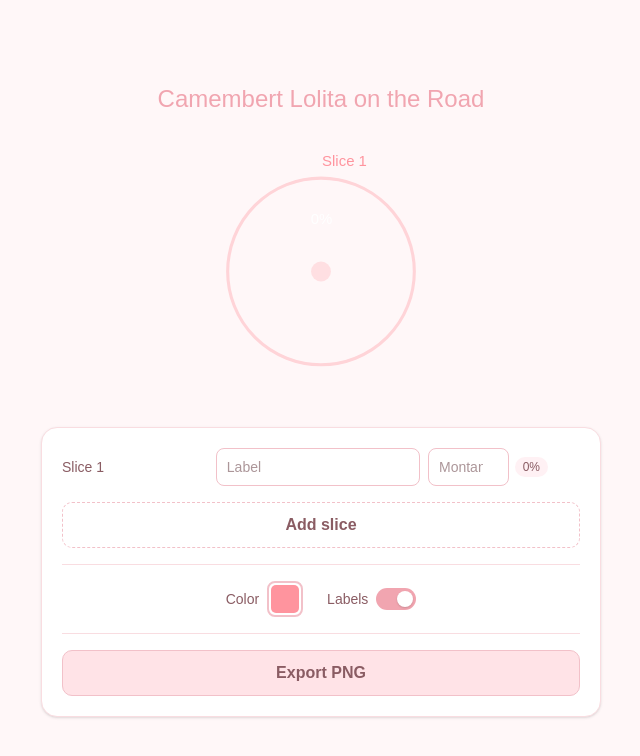
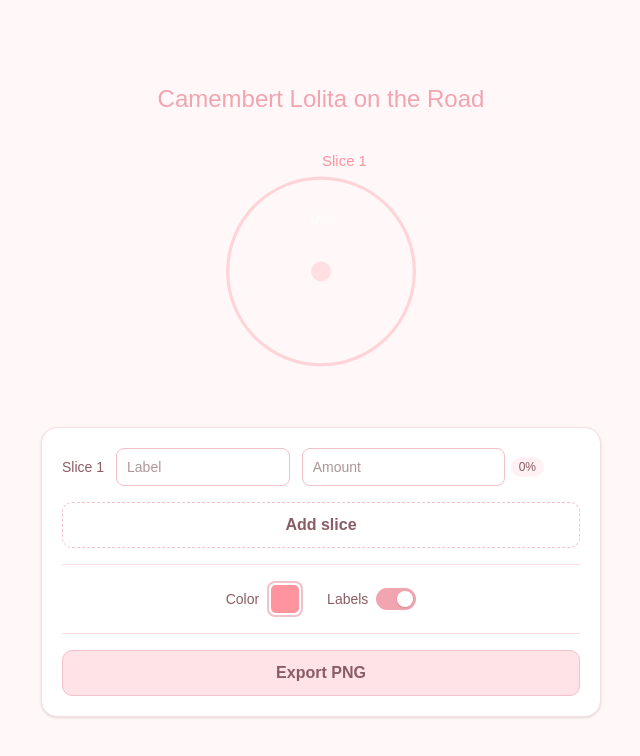
Before and after one commit to atoulmet/Lola-pie, a Next.js app: page / in a window 1280 px wide. Shown: the top 756 px of the page, without its empty margins (319-959 px from the left). Built offline with nearby package versions, Linux system fonts and the light colour scheme; a web font is replaced by a local one.

Commit message:
Fix slice colors

```diff
--- a/src/app/page.tsx
+++ b/src/app/page.tsx
@@ -101,7 +101,7 @@ export default function Home() {
             {slices.map((slice, index) => (
               <div
                 key={slice.id}
-                className="grid grid-cols-[1fr_1.4fr_120px_24px] items-center gap-2 text-sm text-[#8a5c63] border-b border-[#f9dde1] pb-3 last:border-0 last:pb-0"
+                className="grid grid-cols-[auto_1fr_auto_24px] items-center gap-3 text-sm text-[#8a5c63] border-b border-[#f9dde1] pb-3 last:border-0 last:pb-0"
               >
                 <span>Slice {index + 1}</span>
                 <input
@@ -119,7 +119,7 @@ export default function Home() {
                     min="0"
                     step="1"
                     value={slice.amount}
-                    placeholder="Montant"
+                    placeholder="Amount"
                     onChange={(event) =>
                       updateAmount(slice.id, event.target.value)
                     }
--- a/src/components/CircleChart.tsx
+++ b/src/components/CircleChart.tsx
@@ -67,7 +67,7 @@ export default function CircleChart({
 
   const pieData: PieArcDatum<ChartSlice>[] = pie<ChartSlice>()
     .value((slice: ChartSlice) => slice.percent)
-    .sort(null)
+    .sort((a, b) => b.percent - a.percent)
     .padAngle(padAngle)(slices);
 
   const arcGenerator = arc<(typeof pieData)[number]>()
@@ -102,7 +102,7 @@ export default function CircleChart({
           const [labelX, labelY] = labelArc.centroid(slice);
           const labelText = slice.data.label?.trim() || `Slice ${index + 1}`;
           const labelLines = splitLabel(labelText, 14);
-          const color = slice.data.color ?? getSliceColor(baseColor, index);
+          const color = slice.data.color ?? getSliceColor(baseColor, slice.index);
           return (
             <g key={slice.data.id ?? index}>
               <path
```
